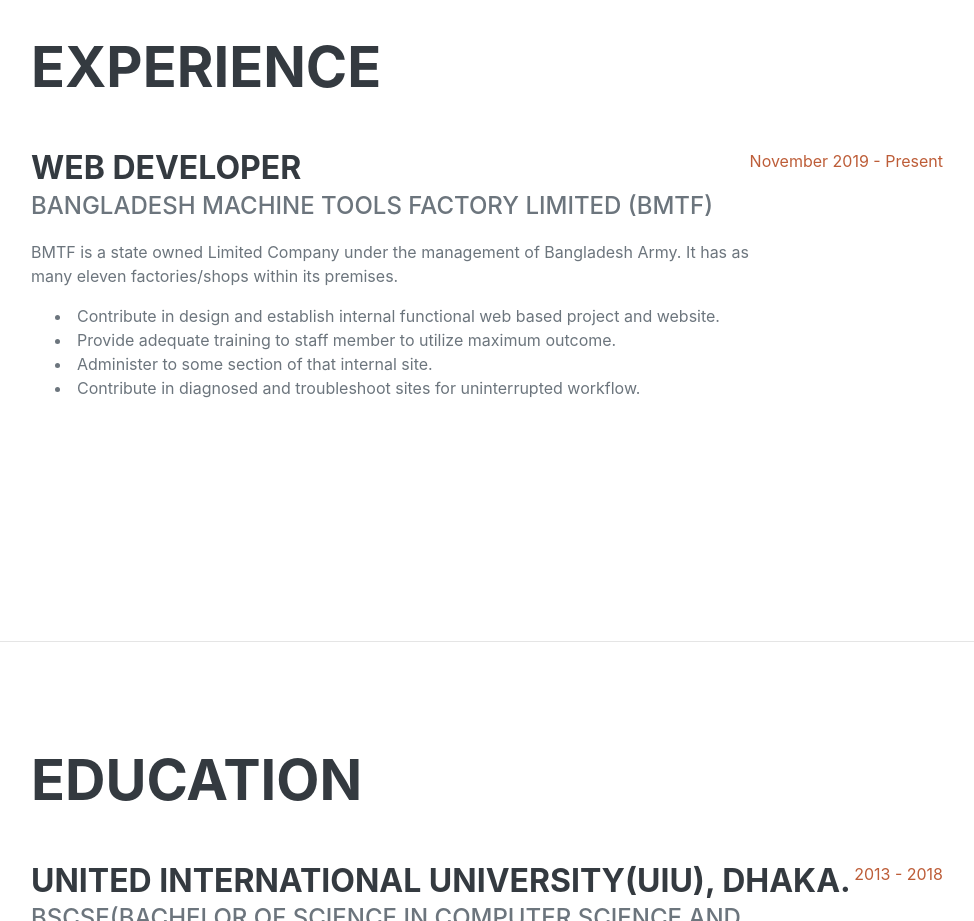
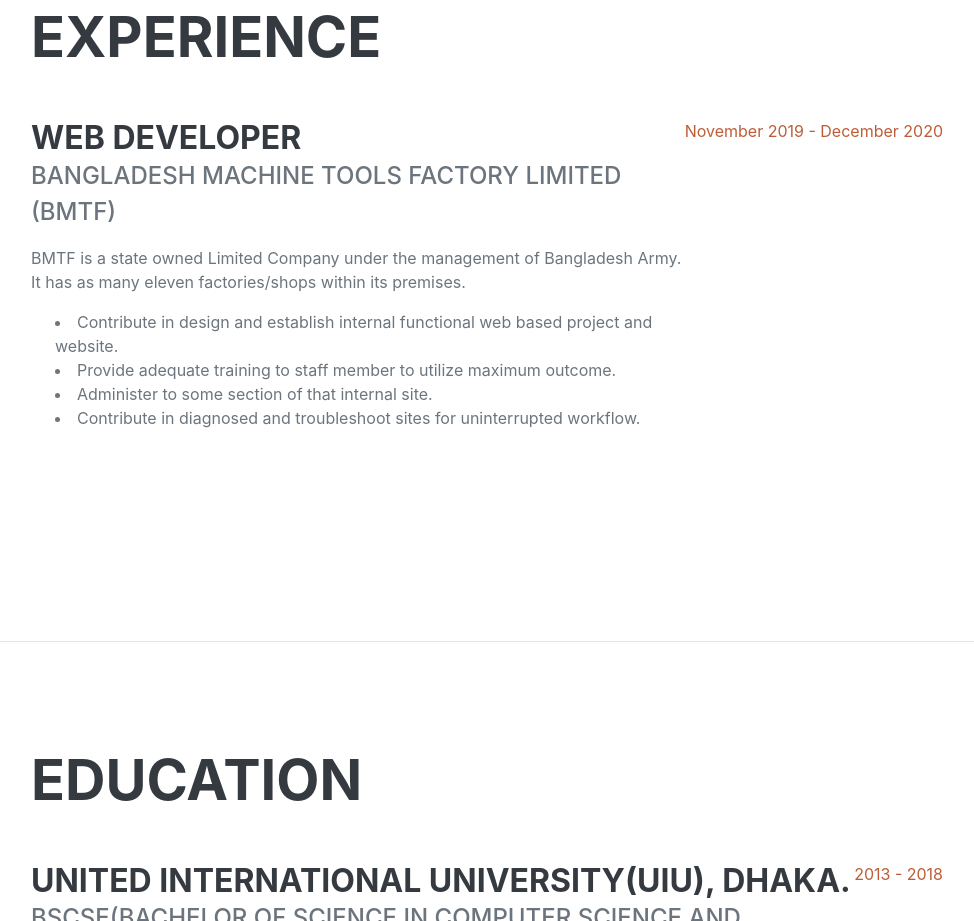
Before and after one commit to me-al-amin-khan/portfolio-of-me, a plain HTML site: page index.html in a window 1280 px wide. Shown: the part 960-1881 px from the top of the page, without its empty margins (289-1263 px from the left). Drawn offline with nearby package versions, Linux system fonts and the light colour scheme; a web font is replaced by a local one.

Commit message:
change job duration

```diff
--- a/index.html
+++ b/index.html
@@ -78,7 +78,7 @@
                               <li>Contribute in diagnosed and troubleshoot sites for uninterrupted workflow.</li>
                             </div>
                         </div>
-                        <div class="flex-shrink-0"><span class="text-primary">November 2019 - Present</span></div>
+                        <div class="flex-shrink-0"><span class="text-primary">November 2019 - December 2020</span></div>
                     </div>
                 </div>
             </section>
```
